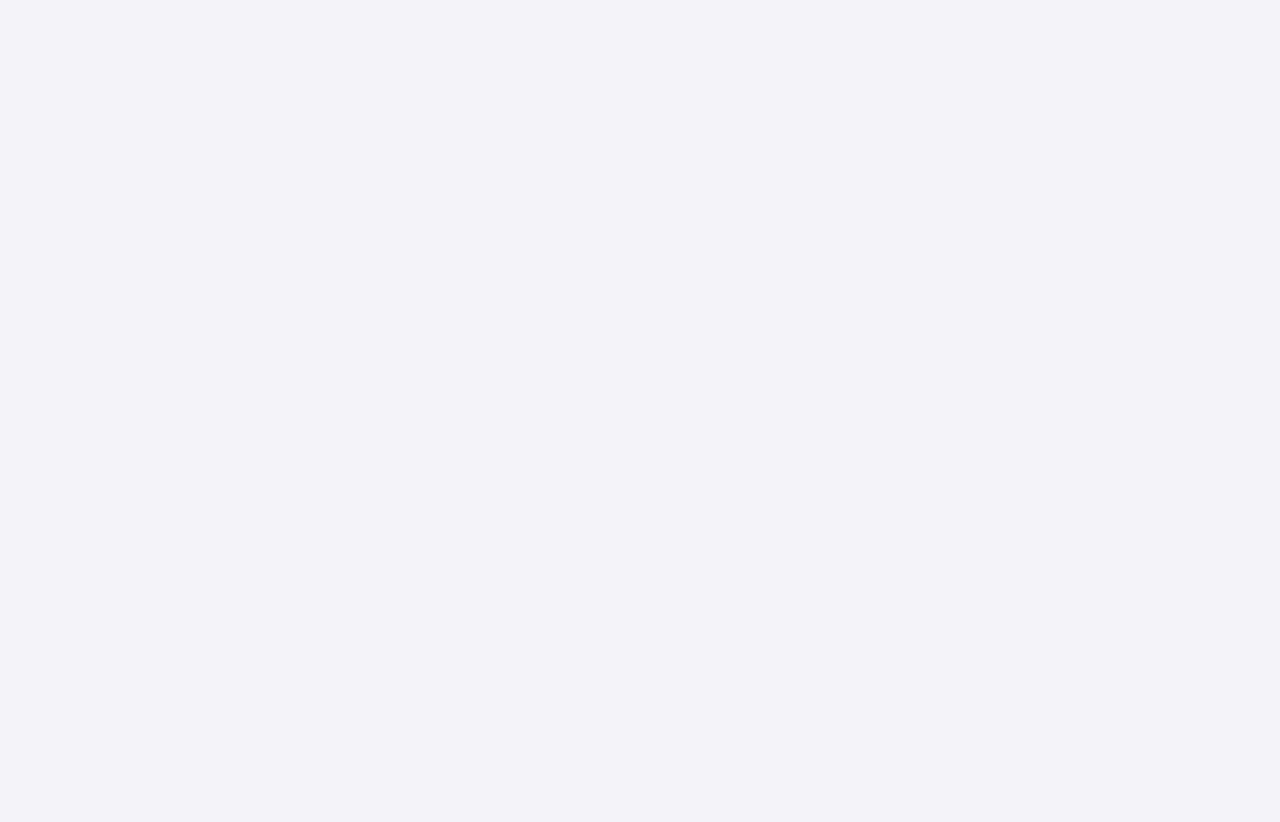
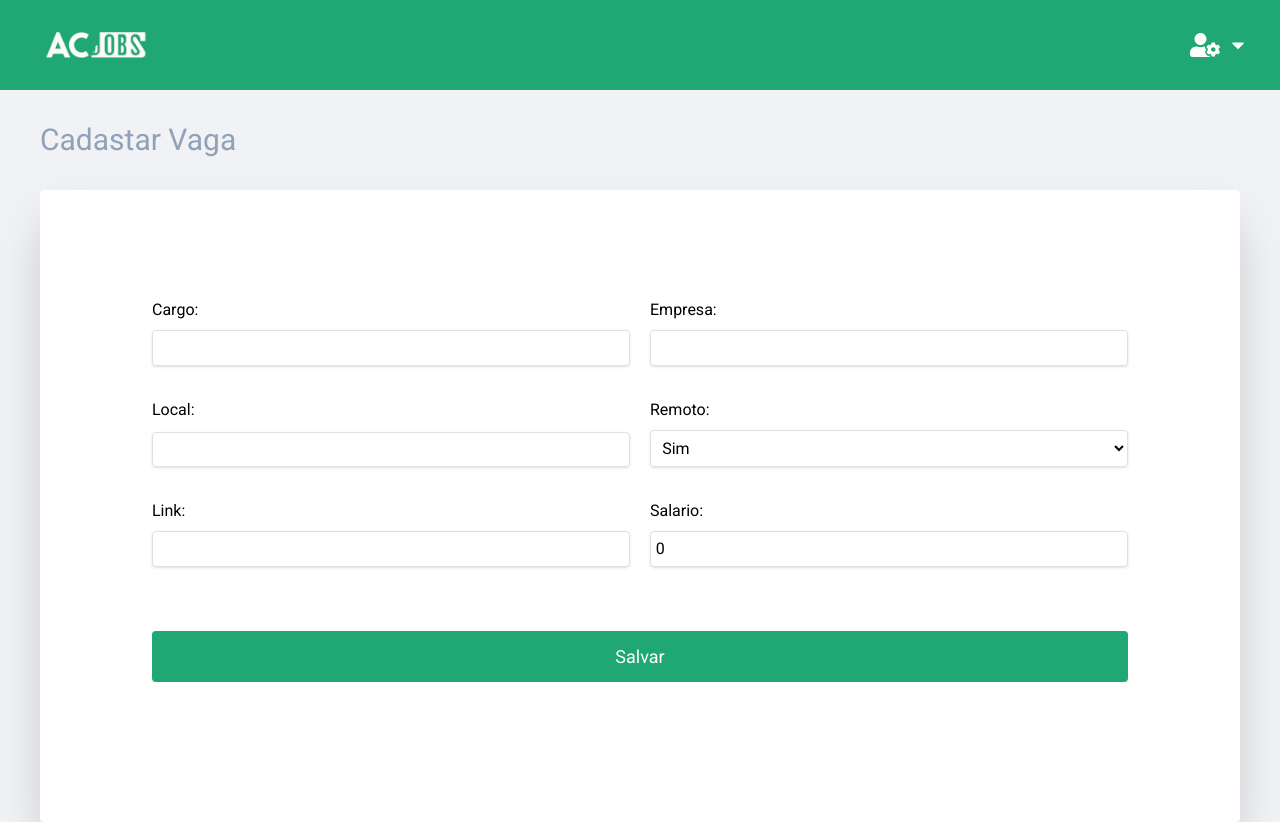
Before and after one commit to yusley/acjobs, a React (Vite) app in the folder acjobs/: page /vaga in a window 1280 px wide. Before the commit this address had no page. Before the commit the page ends 800 px from the top, so only its background shows below. Built offline with nearby package versions, Linux system fonts and the light colour scheme.

Commit message:
alteracoes no form

```diff
--- a/acjobs/package.json
+++ b/acjobs/package.json
@@ -11,6 +11,7 @@
   },
   "dependencies": {
     "@tailwindcss/vite": "^4.0.15",
+    "framer-motion": "^12.5.0",
     "react": "^19.0.0",
     "react-dom": "^19.0.0",
     "react-icons": "^5.5.0",
--- a/acjobs/src/components/CardJob/index.tsx
+++ b/acjobs/src/components/CardJob/index.tsx
@@ -1,7 +1,7 @@
 import './styles.css'
 import { IoLocationOutline } from 'react-icons/io5';
 import { PiCityDuotone } from "react-icons/pi";
-
+import { LiaMoneyBillWaveAltSolid } from "react-icons/lia";
 
 function CardJob ({...props}) {
     return(
@@ -10,8 +10,14 @@ function CardJob ({...props}) {
                 <h3 className="">Analista de Dados</h3>
             </div>
             <div className="modality">
-                <p className='w-25 flex text-[1rem] bg-green-500 text-amber-50 relative p-1 items-center justify-center rounded'>
+                <p className='w-25 flex text-[1rem] bg-[#1FA774] text-amber-50 relative p-1 items-center justify-center rounded'>
                     Presencial
+                </p>
+            </div>
+            <div className="location py-1 flex items-center gap-1">
+                <LiaMoneyBillWaveAltSolid/>
+                <p className='text-[1rem] font-semibold text-slate-600'>
+                    R$ 10.000,00
                 </p>
             </div>
             <div className="location py-1 flex items-center gap-1">
@@ -20,7 +26,8 @@ function CardJob ({...props}) {
                     Rio Branco - AC
                 </p>
             </div>
-            <div className="details w-full flex justify-between mt-10">
+
+            <div className="details w-full flex justify-between mt-5">
                 <div className="interpraise py-1 flex items-end gap-1">
                     <PiCityDuotone />
                     <p className='text-[1rem] font-semibold text-slate-600'>
@@ -29,7 +36,7 @@ function CardJob ({...props}) {
                 </div>
                 <div className="detailsLink flex ">
                     <a href="#">
-                        <button className='bg-green-500 text-[#fff] text-[18px] p-3 cursor-pointer'>Detalhes</button>
+                        <button className='bg-[#1FA774] text-[#fff] text-[18px] p-3 cursor-pointer'>Detalhes</button>
                     </a>
                 </div>
             </div>
--- a/acjobs/src/components/Header/index.tsx
+++ b/acjobs/src/components/Header/index.tsx
@@ -2,10 +2,17 @@ import { useState } from 'react';
 import './styles.css'
 import { FaCaretDown,FaCaretUp } from "react-icons/fa";
 import { FaUserCog } from "react-icons/fa";
+import { useNavigate } from 'react-router';
 
 function Header(){
 
+    const navigate = useNavigate()
+
     const [drop,setDrop] = useState(true);
+
+    const handleNavigate = (router: string) =>{
+        navigate(router)
+    }
 
     return(
         <div className="header w-full flex justify-between px-[1rem]">
@@ -21,7 +28,9 @@ function Header(){
 
                     </button>
 
-                    <div className={`absolute ${drop ? 'hidden':''} bg-white text-black shadow-lg mt-1 min-w-[100px] rounded-md ml-[-1rem]`}>
+                    <div className={`absolute ${drop ? 'hidden':''} bg-white text-black shadow-lg mt-1 min-w-[120px] rounded-md ml-[-1.5rem]`}>
+                        <a href="#" onClick={() => handleNavigate('/')} className="block px-4 py-2 hover:bg-gray-200">Vagas</a>
+                        <a href="#" onClick={() => handleNavigate('vaga')} className="block px-4 py-2 hover:bg-gray-200">Cadastrar Vaga</a>
                         <a href="#" className="block px-4 py-2 hover:bg-gray-200">Logout</a>
 
                     </div>
--- a/acjobs/src/globals.css
+++ b/acjobs/src/globals.css
@@ -12,6 +12,6 @@ body{
 
 :root {
   --color-body-color: #F0F2F5;
-  --header-color: #26af2d;
+  --header-color: #1FA774;
   --font-title-color: #37546D;
 }
--- a/acjobs/src/pages/Home/index.tsx
+++ b/acjobs/src/pages/Home/index.tsx
@@ -1,13 +1,18 @@
 import './styles.css'
 import Header from '../../components/Header';
 import ListJobs from '../../components/ListJobs';
+import {motion} from 'framer-motion'
 
 function Home(){
     return(
-        <div>
-            <Header/>
+        <motion.div
+            initial={{ opacity: 0 }}
+            animate={{ opacity: 1 }}
+            exit={{ opacity: 0 }}
+            transition={{ duration: 1 }}
+        >
             <ListJobs/>
-        </div>
+        </motion.div>
     )
 }
 
--- /dev/null
+++ b/acjobs/src/pages/JobForm/index.tsx
@@ -0,0 +1,154 @@
+import './styles.css'
+import {motion} from 'framer-motion'
+import { useReducer } from 'react';
+
+interface Vaga {
+    role: string;
+    company: string;
+    location: string;
+    remote: boolean;
+    link: string;
+    salary: number;
+}
+
+const inititalVagaValue: Vaga = {
+    role: '',
+    company: '',
+    location: '',
+    remote: true,
+    link: '',
+    salary: 0,
+}
+
+type Action =
+| {type:"SET_ROLE",payload: string}
+| {type:"SET_COMPANY",payload: string}
+| {type:"SET_LOCATION",payload: string}
+| {type:"SET_REMOTE",payload: boolean}
+| {type:"SET_LINK",payload: string}
+| {type:"SET_SALARY",payload: number}
+
+const reduce = (state:Vaga, action: Action) => {
+    switch (action.type){
+        case 'SET_ROLE':
+            return {...state, role: action.payload}
+        case 'SET_COMPANY':
+            return {...state, company: action.payload}
+        case 'SET_LOCATION':
+            return {...state, location: action.payload}
+        case 'SET_REMOTE':
+
+            return {...state, remote: action.payload }
+        case 'SET_LINK':
+            return {...state, link: action.payload}
+        case 'SET_SALARY':
+            return {...state, salary: action.payload}
+    }
+}
+
+function JobForm(){
+
+    const [state,dispatch] = useReducer(reduce,inititalVagaValue)
+
+    const handleValueInput = (inputName:string,value:string | number | boolean) =>{
+        dispatch({type: `SET_${inputName.toLocaleUpperCase()}` , payload: value} as Action)
+    }
+
+    const handleVaga = () => {
+        console.log(state)
+    }
+
+    return(
+        <motion.div
+            initial={{ opacity: 0 }}
+            animate={{ opacity: 1 }}
+            exit={{ opacity: 0 }}
+            transition={{ duration: 1 }}
+        >
+            <div className="w-full flex flex-col justify-center items-center">
+                <div className="w-full max-w-[1200px] py-[2rem] flex flex-col justify-center">
+                    <h1 className='text-slate-400 text-3xl'>Cadastar Vaga</h1>
+                </div>
+                <div className="w-full flex justify-center items-center max-w-[1200px] bg-[#fff] rounded py-[5rem] shadow-2xl">
+                    <div className="w-full max-w-[1000px] flex justify-between gap-10 p-[1%]">
+                        <form className='w-full flex flex-col' action="">
+
+                            <div className='w-full grid grid-cols-1 md:grid-cols-2 gap-5 flex-wrap my-[1rem]'>
+                                <div className='flex flex-col justify-between min-w-[300px]'>
+                                    <label htmlFor="">Cargo:</label>
+                                    <input
+                                        className='w-full p-[1%] border-1 border-[#e0e0e0] mt-2 outline-0 rounded shadow' type="text"
+                                        value={state.role}
+                                        onChange={(e) => handleValueInput('role',e.target.value)}
+                                    />
+                                </div>
+                                <div className='flex flex-col min-w-[300px]'>
+                                    <label htmlFor="">Empresa:</label>
+                                    <input
+                                        className='w-full p-[1%] border-1 border-[#e0e0e0] mt-2 outline-0 rounded shadow' type="text"
+                                        value={state.company}
+                                        onChange={(e) => handleValueInput('company',e.target.value)}
+                                    />
+                                </div>
+                            </div>
+
+                            <div className='w-full grid grid-cols-1 md:grid-cols-2 gap-5 flex-wrap my-[1rem]'>
+                                <div className='flex flex-col justify-between min-w-[300px]'>
+                                    <label htmlFor="">Local:</label>
+                                    <input
+                                        className='w-full p-[1%] border-1 border-[#e0e0e0] mt-2 outline-0 rounded shadow' type="text"
+                                        value={state.location}
+                                        onChange={(e) => handleValueInput('location',e.target.value)}
+                                    />
+                                </div>
+                                <div className='flex flex-col min-w-[300px]'>
+                                    <label htmlFor="">Remoto:</label>
+                                    {/* <input className='w-full p-[1%] border-1 border-[#e0e0e0] mt-2 outline-0 rounded shadow' type="text" /> */}
+                                    <select
+                                        className='w-full p-[1.5%] border-1 border-[#e0e0e0] mt-2 outline-0 rounded shadow' name="cars" id="cars"
+                                        value={`${state.remote}`}
+                                        onChange={(e) => handleValueInput('remote',e.target.value)}
+                                    >
+                                        <option value="true">Sim</option>
+                                        <option value="false">Não</option>
+                                    </select>
+
+                                </div>
+                            </div>
+
+                            <div className='w-full grid grid-cols-1 md:grid-cols-2 gap-5 flex-wrap my-[1rem]'>
+                                <div className='flex flex-col justify-between min-w-[300px]'>
+                                    <label htmlFor="">Link:</label>
+                                    <input
+                                        className='w-full p-[1%] border-1 border-[#e0e0e0] mt-2 outline-0 rounded shadow' type="text"
+                                        value={state.link}
+                                        onChange={(e) => handleValueInput('link',e.target.value)}
+                                    />
+                                </div>
+                                <div className='flex flex-col min-w-[300px]'>
+                                    <label htmlFor="">Salario:</label>
+                                    <input
+                                        className='w-full p-[1%] border-1 border-[#e0e0e0] mt-2 outline-0 rounded shadow' type="number" step="0.01"
+                                        value={state.salary}
+                                        onChange={(e) => handleValueInput('salary',e.target.value)}
+                                    />
+                                </div>
+                            </div>
+
+
+                            <div className='w-full flex flex-wrap gap-5 my-[3rem] flex-row-reverse'>
+
+                                <div className="detailsLink flex w-full bg-amber-50">
+                                    <button onClick={handleVaga} className='w-full bg-[#1FA774] text-[#fff] text-[18px] p-3 cursor-pointer rounded'>Salvar</button>
+                                </div>
+
+                            </div>
+                        </form>
+                    </div>
+                </div>
+            </div>
+        </motion.div>
+    )
+}
+
+export default JobForm;
--- a/acjobs/src/routes/index.tsx
+++ b/acjobs/src/routes/index.tsx
@@ -1,16 +1,23 @@
 import { Routes,Route,Navigate } from "react-router";
 import Home from "../pages/Home";
 import Login from "../pages/Login";
+import JobForm from "../pages/JobForm";
+import Header from "../components/Header";
+import { AnimatePresence } from "framer-motion";
 
 function Routers(){
     return(
-        <Routes>
+        <AnimatePresence>
+            <Header/>
+            <Routes>
 
-            <Route path="/" element={<Home/>}/>
-            <Route path="/login" element={<Login/>}/>
+                <Route path="/" element={<Home/>}/>
+                <Route path="/vaga" element={<JobForm/>}/>
+                <Route path="/login" element={<Login/>}/>
 
 
-        </Routes>
+            </Routes>
+        </AnimatePresence>
     )
 }
 
```
Also changed, not shown: acjobs/src/pages/JobForm/styles.css (added), 1 other file (tests, documents, lock files or other folders).
